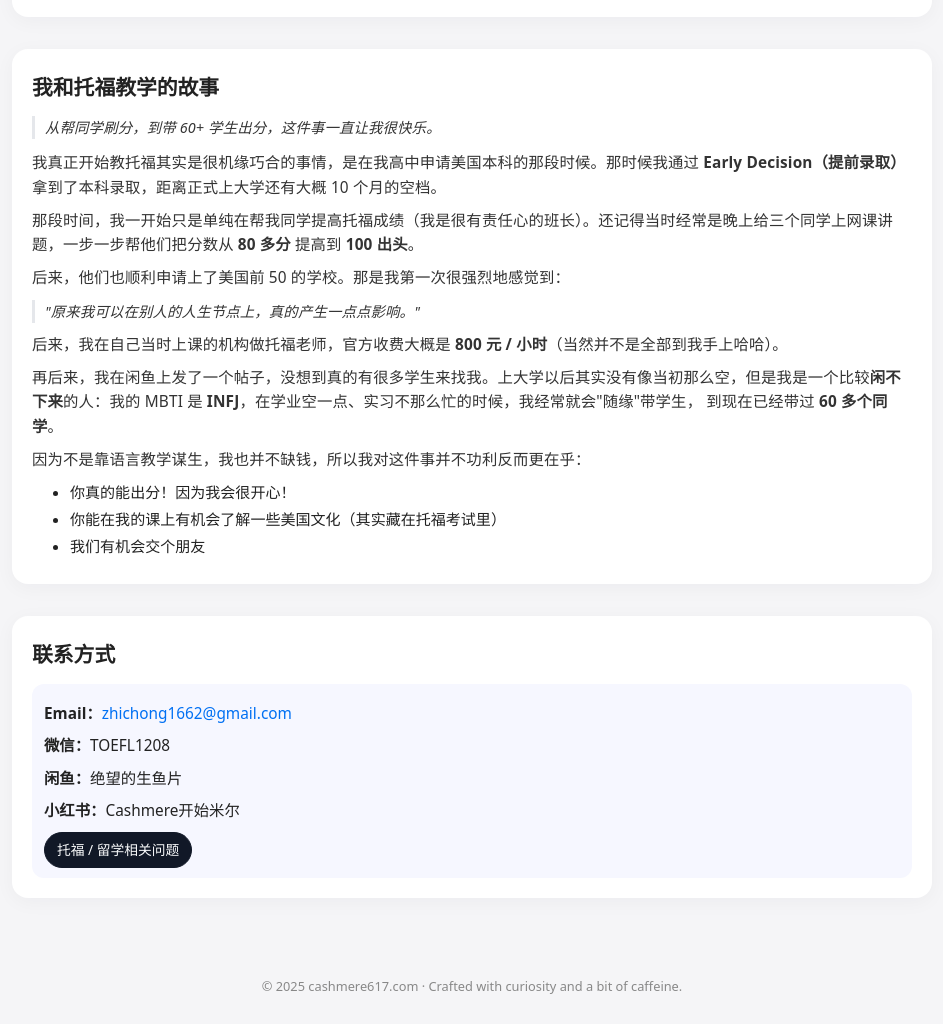
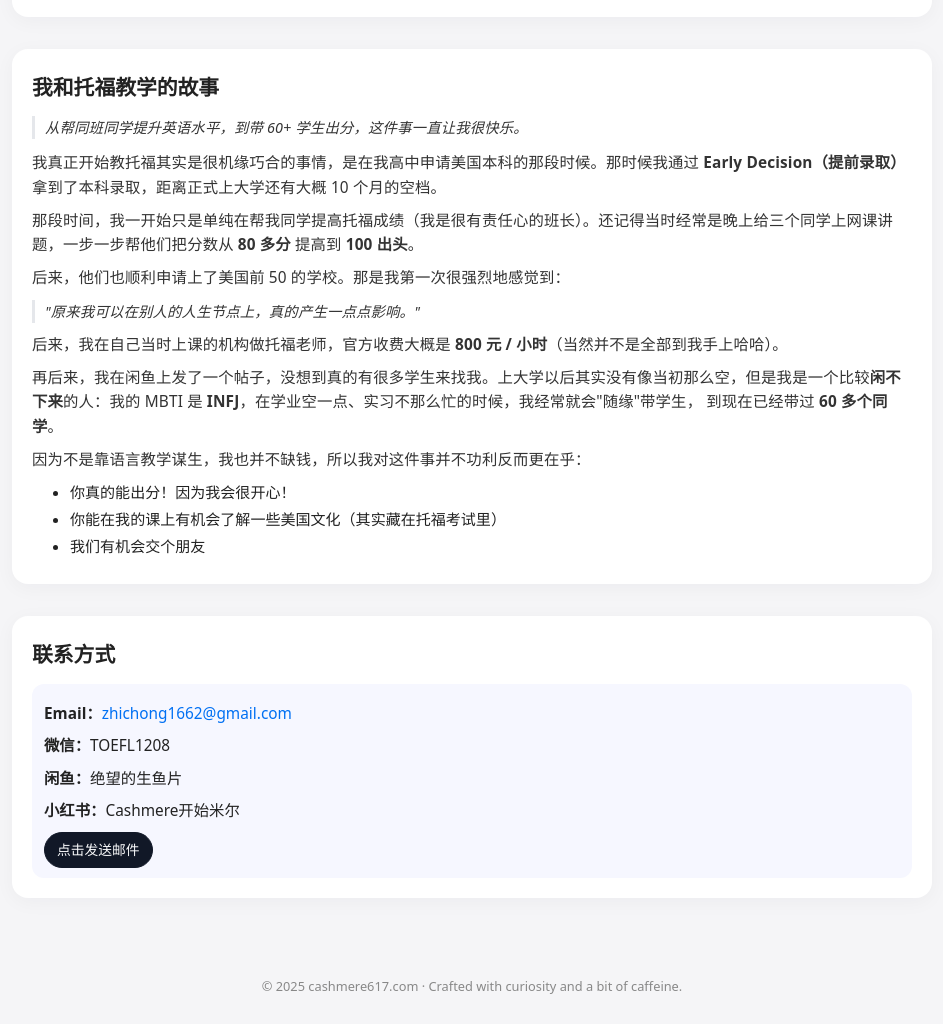
Before and after one commit to cashmere617/cashmere-site, a plain HTML site: page index.html in a window 1280 px wide. Shown: the part 1979-3003 px from the top of the page, without its empty margins (168-1111 px from the left). Drawn offline with Linux system fonts and the light colour scheme.

Commit message:
new update 12

```diff
--- a/index.html
+++ b/index.html
@@ -626,7 +626,7 @@
         <section id="toefl" class="toefl">
       <h2>我和托福教学的故事</h2>
       <p class="quote">
-        从帮同学刷分，到带 60+ 学生出分，这件事一直让我很快乐。
+        从帮同班同学提升英语水平，到带 60+ 学生出分，这件事一直让我很快乐。
       </p>
       <p class="lead">
       <p>
@@ -670,7 +670,7 @@
         <p><strong>闲鱼：</strong><span>绝望的生鱼片</span></p>
         <p><strong>小红书：</strong><span>Cashmere开始米尔</span></p>
         <div class="contact-btns">
-          <a class="btn primary" style="cursor:pointer;" href="mailto:zhichong1662@gmail.com?subject=托福%2F留学咨询&body=你好王老师，%0A%0A我是（姓名），目前托福大约得分：___，目标分数：___。%0A我想咨询：%0A%0A谢谢！">托福 / 留学相关问题</a>
+          <a class="btn primary" style="cursor:pointer;" href="mailto:zhichong1662@gmail.com?subject=托福%2F留学咨询&body=你好王老师，%0A%0A我是（姓名），目前托福大约得分：___，目标分数：___。%0A我想咨询：%0A%0A谢谢！">点击发送邮件</a>
         </div>
       </div>
     </section>
```
Also changed, not shown: 1 other file.
